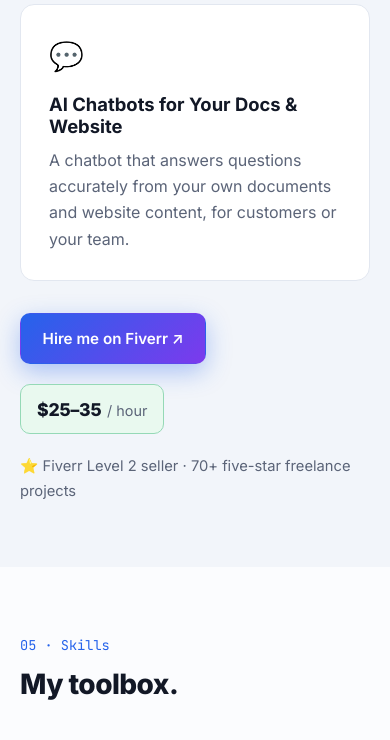
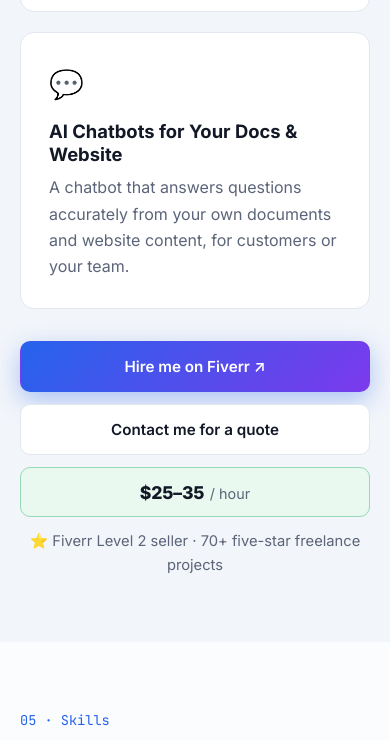
Before and after one commit to tpriyanshu90/tpriyanshu90.github.io, a plain HTML site: page index.html in a window 390 px wide. Shown: the part 8464-9204 px from the top of the page. Drawn offline with Linux system fonts and the light colour scheme.

Commit message:
Add direct quote option alongside Fiverr in Services
Adds a "Contact me for a quote" mailto button with a prefilled
subject and template, updates the section subtitle, and stacks the
call-to-action buttons full-width on mobile.

Co-Authored-By: Claude Opus 5.5 <noreply@anthropic.com>

```diff
--- a/index.html
+++ b/index.html
@@ -270,7 +270,7 @@
         <div class="section__head reveal">
           <span class="section__kicker">04 · Services</span>
           <h2>Work with me.</h2>
-          <p class="section__sub">Freelance AI engineering for businesses and teams, available on Fiverr.</p>
+          <p class="section__sub">Freelance AI engineering for businesses and teams. Hire me on Fiverr, or get in touch directly for a custom quote.</p>
         </div>
         <div class="cards cards--3">
           <article class="card reveal">
@@ -291,6 +291,7 @@
         </div>
         <div class="services__cta reveal">
           <a class="btn btn--primary" href="https://www.fiverr.com/tpriyanshu90" target="_blank" rel="noopener">Hire me on Fiverr ↗</a>
+          <a class="btn btn--ghost" href="mailto:tpriyanshu90@gmail.com?subject=Project%20quote%20request&amp;body=Hi%20Priyanshu%2C%0A%0AI%27d%20like%20a%20quote%20for%3A%0A%0A-%20What%20I%20need%3A%0A-%20Timeline%3A%0A-%20Budget%20(optional)%3A%0A">Contact me for a quote</a>
           <span class="rate"><span class="rate__amount">$25–35</span><span class="rate__unit">/ hour</span></span>
           <span class="services__note">⭐ Fiverr Level 2 seller · 70+ five-star freelance projects</span>
         </div>
--- a/styles.css
+++ b/styles.css
@@ -324,3 +324,8 @@ strong { color: var(--text); font-weight: 600; }
 }
 .rate__amount { font-weight: 800; font-size: 1.1rem; letter-spacing: -0.01em; }
 .rate__unit { color: var(--muted); font-size: 0.9rem; }
+@media (max-width: 720px) {
+  .services__cta { flex-direction: column; align-items: stretch; gap: 0.75rem; }
+  .services__cta .rate { justify-content: center; }
+  .services__note { text-align: center; }
+}
```
